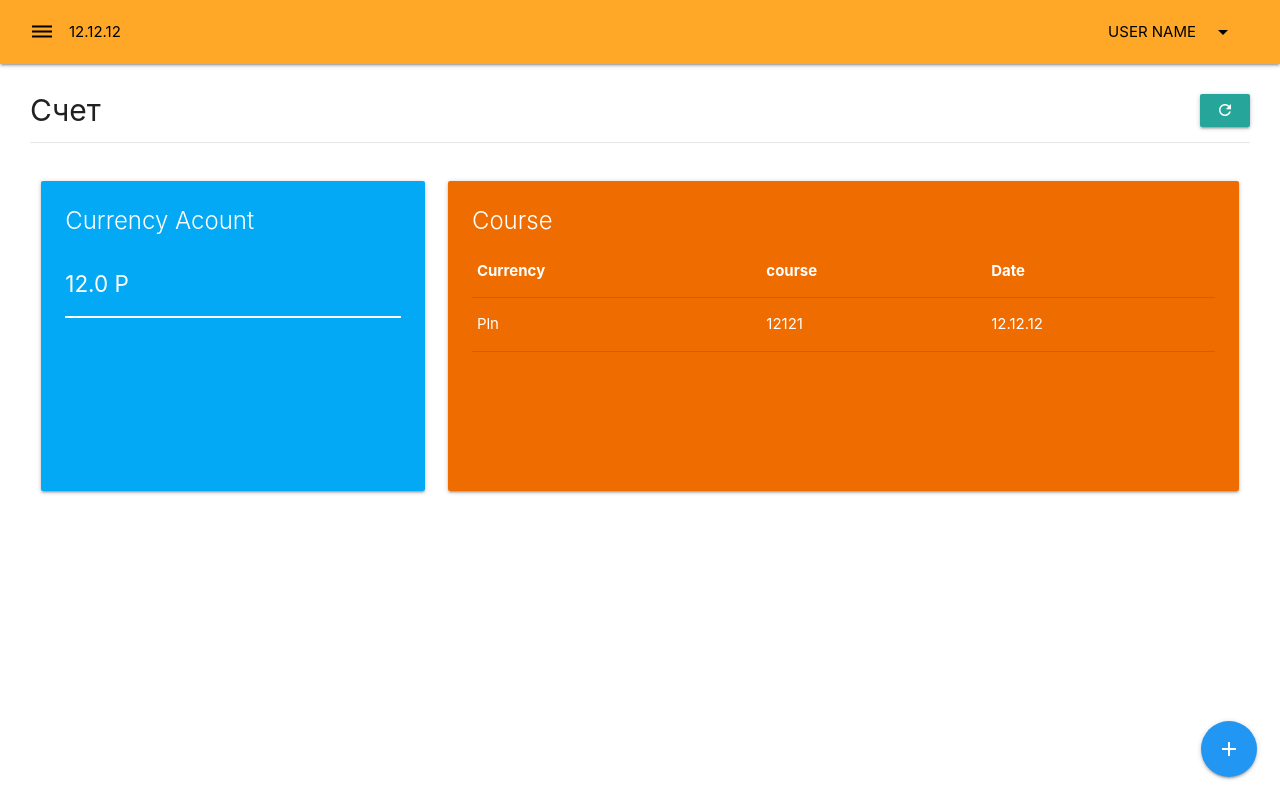
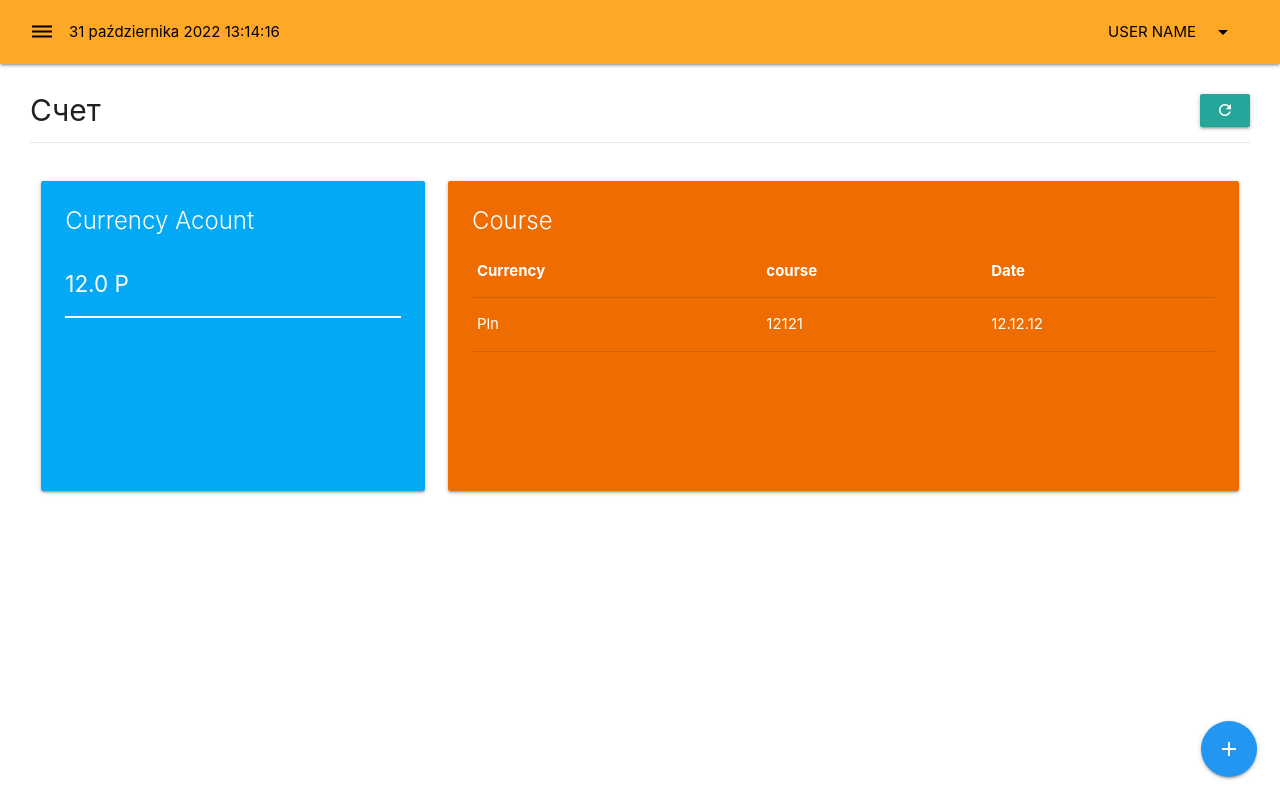
Before and after one commit to juriAndreiczuk/vue-crm, a Vue app: page / in a window 1280 px wide. Built offline with nearby package versions, Linux system fonts and the light colour scheme.

Commit message:
add dynamic navbar (dropdown, + date)

```diff
--- a/src/components/app/Navbar.vue
+++ b/src/components/app/Navbar.vue
@@ -8,7 +8,7 @@
         >
           <i class="material-icons black-text">dehaze</i>
         </a>
-        <span class="black-text">12.12.12</span>
+        <span class="black-text">{{dateFilter(date, 'datetime')}}</span>
       </div>
 
       <ul class="right hide-on-small-and-down">
@@ -17,20 +17,29 @@
             class="dropdown-trigger black-text"
             href="#"
             data-target="dropdown"
+            ref="trigger"
           >
             USER NAME
             <i class="material-icons right">arrow_drop_down</i>
           </a>
 
-          <ul id="dropdown" class="dropdown-content">
+          <ul
+            id="dropdown"
+            class="dropdown-content"
+            ref="list"
+          >
             <li>
-              <a href="#" class="black-text">
+              <router-link to="/profile" class="black-text">
                 <i class="material-icons">account_circle</i>Account
-              </a>
+              </router-link>
             </li>
             <li class="divider" tabindex="-1"></li>
             <li>
-              <a href="#" class="black-text">
+              <a
+                href="#"
+                class="black-text"
+                @click.prevent="logout"
+              >
                 <i class="material-icons">assignment_return</i>Sign out
               </a>
             </li>
@@ -42,7 +51,33 @@
 </template>
 
 <script>
+import dateFilter from '@/mixins/dateFilter'
+
 export default {
-
+  mixins: [dateFilter],
+  data() {
+    return {
+      date: new Date(),
+      timer: null,
+      dropdown: null
+    }
+  },
+  methods: {
+    logout() {
+      this.$router.push('login?message=logout')
+    }
+  },
+  mounted() {
+    this.dropdown = M.Dropdown.init(this.$refs.trigger, this.$refs.list),
+    this.timer = setInterval(() => {
+      this.date = new Date()
+    }, 1000)
+  },
+  beforeUnmount() {
+    clearInterval(this.timer)
+    if (this.dropdown && this.dropdown.destroy) {
+      this.dropdown.destroy()
+    }
+  }
 }
 </script>
--- a/src/layouts/MainLayout.vue
+++ b/src/layouts/MainLayout.vue
@@ -11,9 +11,12 @@
       </div>
     </main>
     <div class="fixed-action-btn">
-      <a class="btn-floating btn-large blue" href="#">
+      <router-link
+        class="btn-floating btn-large blue"
+        to="/record"
+      >
         <i class="large material-icons">add</i>
-      </a>
+      </router-link>
     </div>
   </div>
 </template>
--- a/src/main.js
+++ b/src/main.js
@@ -1,4 +1,4 @@
-import { createApp } from 'vue'
+import { createApp, Vue } from 'vue'
 import App from './App.vue'
 import './registerServiceWorker'
 import router from './router'
--- /dev/null
+++ b/src/mixins/dateFilter.js
@@ -0,0 +1,21 @@
+const dateFilter = {
+  methods: {
+    dateFilter(value, format = 'date') {
+      const options = {}
+      if (format.includes('date')) {
+        options.day = '2-digit'
+        options.month = 'long'
+        options.year = 'numeric'
+      }
+
+      if (format.includes('time')) {
+        options.hour = '2-digit'
+        options.minute = '2-digit'
+        options.second = '2-digit'
+      }
+      return new Intl.DateTimeFormat('pl-PL', options).format(new Date(value))
+    }
+  }
+}
+
+export default dateFilter
```
